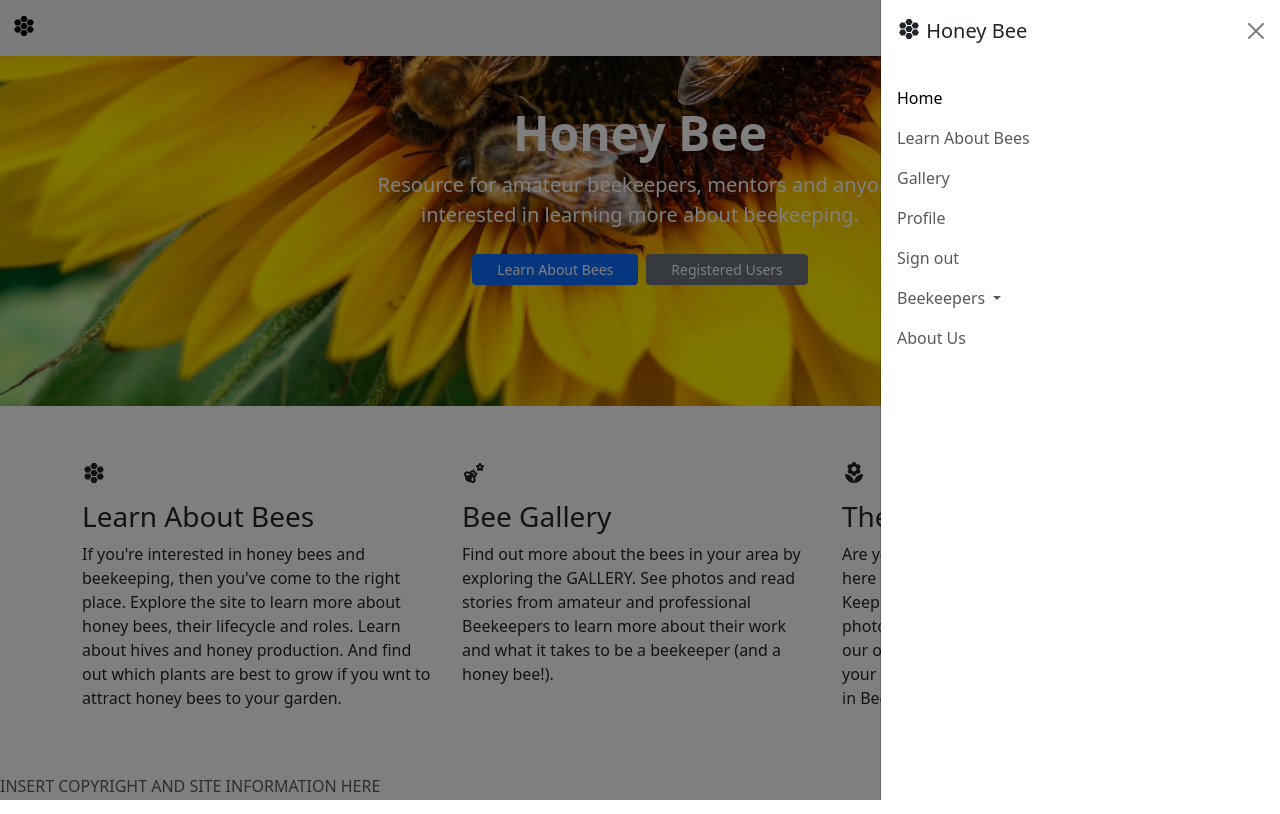
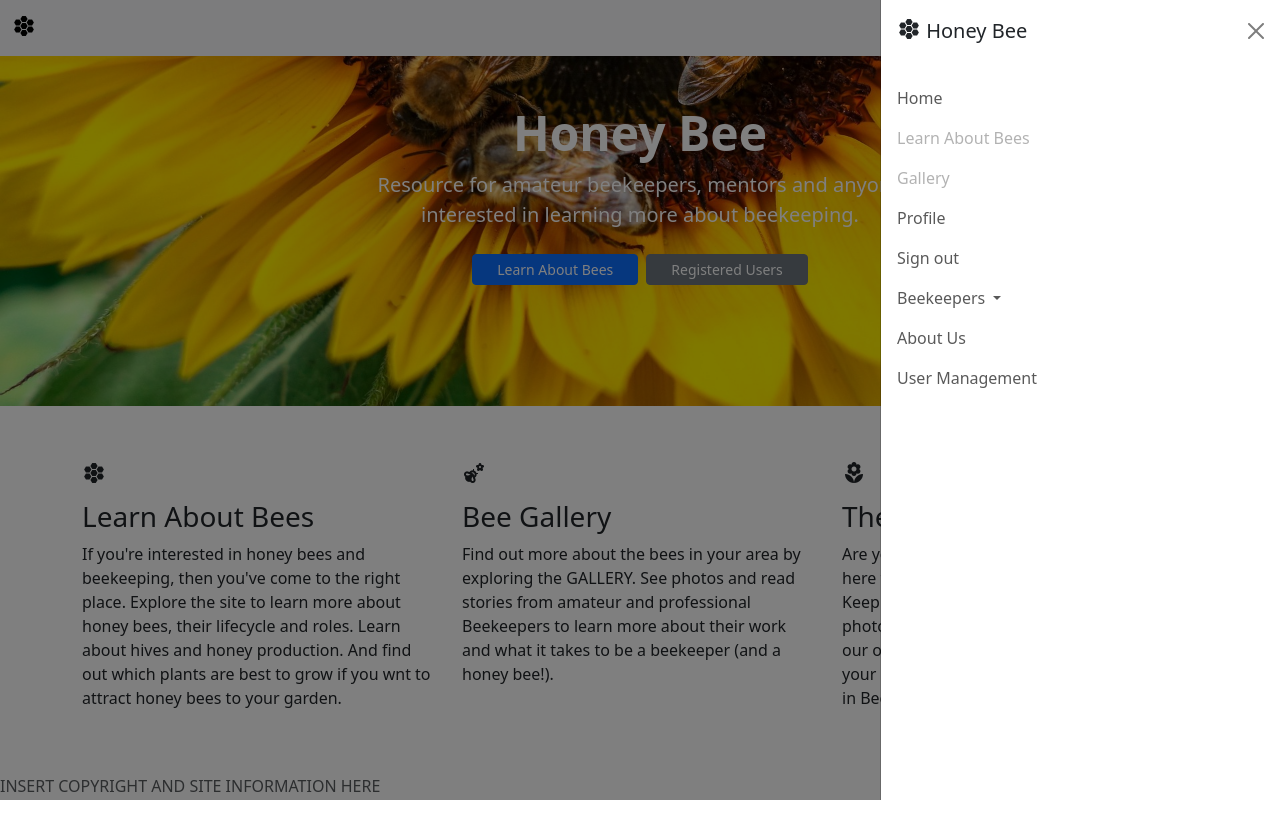
Before and after one commit to mikiburgess/MP3-Honey-Bee, a Flask app: page / in a window 1280 px wide, after a click that opens the changed part. Run offline with Flask 3, Linux system fonts and the light colour scheme; the visitor is signed in with stand-in values (Sample User, id 1); some libraries are stand-ins or nearby versions.

Commit message:
UPDATE: Enable administrator access

```diff
--- a/app.py
+++ b/app.py
@@ -47,6 +47,8 @@ def signin():
             if check_password_hash(existing_user["password"], request.form.get("password")):
                 session["user"] = request.form.get("username").lower()
                 session["beekeeper"] = existing_user["beekeeper"]
+                session["admin"] = existing_user["administrator"]
+
                 if session["beekeeper"]:
                     flash(f"Welcome back, Beekeeper {session['user']}")
                 else:
@@ -70,6 +72,7 @@ def signout():
     flash("You have been logged out")
     session.pop("user")
     session.pop("beekeeper")
+    session.pop("admin")
     return redirect(url_for("home"))
 
 
--- a/templates/base.html
+++ b/templates/base.html
@@ -42,9 +42,9 @@
                     </div>
                     <div class="offcanvas-body">
                         <ul class="navbar-nav justify-content-end flex-grow-1 pe-3">
-                            <li class="navitem"><a class="nav-link active" aria-current="page" href="{{ url_for('home') }}">Home</a></li>
-                            <li class="navitem"><a class="nav-link" href="#" aria-disabled="true">Learn About Bees</a></li>
-                            <li class="navitem"><a class="nav-link" href="#" aria-disabled="true">Gallery</a></li>
+                            <li class="navitem"><a class="nav-link" href="{{ url_for('home') }}">Home</a></li>
+                            <li class="navitem"><a class="nav-link disabled" href="#" aria-disabled="true" aria-disabled="true">Learn About Bees</a></li>
+                            <li class="navitem"><a class="nav-link disabled" href="#" aria-disabled="true" aria-disabled="true">Gallery</a></li>
                             {% if session.user %}
                             <li class="navitem"><a class="nav-link" href="">Profile</a></li>
                             <li class="navitem"><a class="nav-link" href="{{ url_for('signout') }}">Sign out</a></li>
@@ -64,6 +64,9 @@
                             </li>
                             {% endif %}
                             <li class="navitem"><a class="nav-link" href="#">About Us</a></li>
+                            {% if session.admin %}
+                            <li class="navitem"><a class="nav-link" href="#">User Management</a></li>
+                            {% endif %}
                         </ul>
 
                     </div>
```
